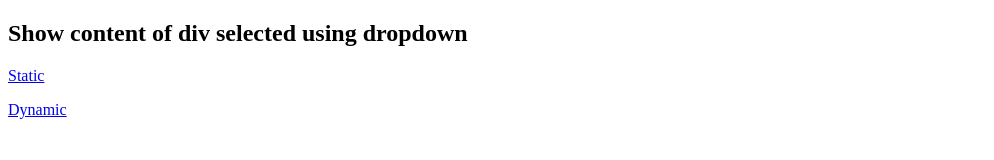
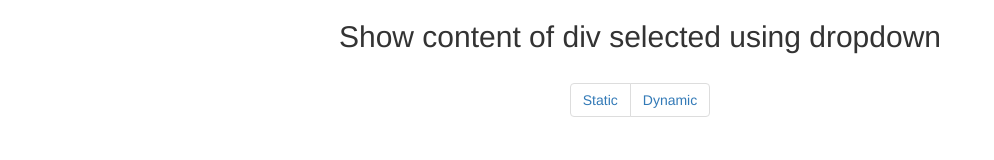
Before and after one commit to josefzacek/dropdown-for-divs, a plain HTML site: page index.html in a window 1280 px wide. Shown: the whole page, without its empty margins (0-994 px from the left). Drawn offline with nearby package versions, Linux system fonts and the light colour scheme.

Commit message:
Bootstrap index page (#1)
* setup bootstrap

* added bootstrap elements

```diff
--- a/index.html
+++ b/index.html
@@ -1,14 +1,26 @@
 <!DOCTYPE html>
-<html>
+<html lang="en">
   <head>
+    <meta charset="utf-8">
+    <meta name="viewport" content="width=device-width, initial-scale=1.0">
     <title>Dropdown for Divs</title>
+    <link rel="shortcut icon" href="https://dvxtob0ynon8t.cloudfront.net/favicon.ico"/>
+    <link rel="stylesheet" href="https://maxcdn.bootstrapcdn.com/bootstrap/3.3.4/css/bootstrap.min.css">
   </head>
   <body>
+    <div class="container">
 
-    <h2>Show content of div selected using dropdown</h2>
+      <h2 class='text-center'>Show content of div selected using dropdown</h2>
 
-    <p><a href="static.html">Static</a></p>
-    <p><a href="dynamic.html">Dynamic</a></p>
+      <div class="text-center">
+          <ul class="pagination">
+            <li><a href="static.html">Static</a></li>
+            <li><a href="dynamic.html">Dynamic</a></li>
+          </ul>
+      </div>
 
+    </div>
+    <script src="https://ajax.googleapis.com/ajax/libs/jquery/1.11.3/jquery.min.js"></script>
+    <script src="https://maxcdn.bootstrapcdn.com/bootstrap/3.3.4/js/bootstrap.min.js"></script>
   </body>
 </html>
```
